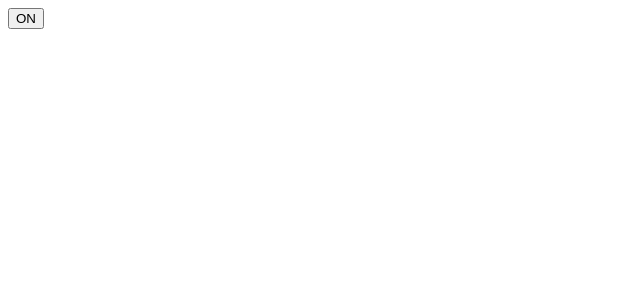
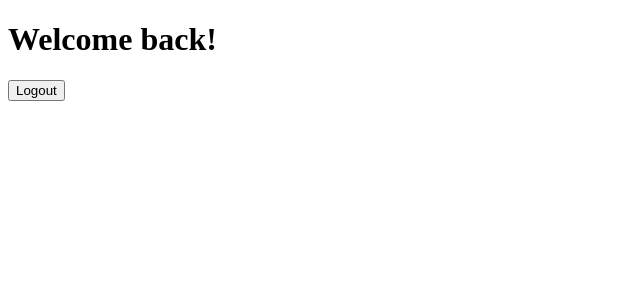
Before and after one commit to rpimienta/react-simple-app, a React (Create React App) app: page / in a window 1280 px wide. Shown: the top 300 px of the page, without its empty margins (0-640 px from the left). Built offline with nearby package versions, Linux system fonts and the light colour scheme.

Commit message:
Conditional Rendering: Login example

```diff
--- a/src/index.js
+++ b/src/index.js
@@ -1,31 +1,71 @@
 import React from 'react';
 import ReactDOM from 'react-dom';
 
-class Toggle extends React.Component{
+function Greeting(props) {
+  const isLoggedIn = props.isLoggedIn;
+  if (isLoggedIn) {
+    return <UserGreeting />;
+  }
+  return <GuestGreeting />;
+}
+
+function UserGreeting(props) {
+  return <h1>Welcome back!</h1>;
+}
+
+function GuestGreeting(props) {
+  return <h1>Please sign up.</h1>;
+}
+
+function LoginButton(props) {
+  return (
+    <button onClick={props.onClick}>
+      Login
+    </button>
+  );
+}
+
+function LogoutButton(props) {
+  return (
+    <button onClick={props.onClick}>
+      Logout
+    </button>
+  );
+}
+
+class LoginControl extends React.Component{
   constructor (props) {
-    super(props);
-    this.state = {isToggleOn : true};
+     super(props);
+     this.handleLoginClick = this.handleLoginClick.bind(this);
+     this.handleLogoutClick = this.handleLogoutClick.bind(this);
+     this.state = {isLoggedIn : true};
+  }
+  handleLoginClick () {
+    this.setState({isLoggedIn: true});
+  }
+  handleLogoutClick () {
+    this.setState({isLoggedIn: false});
+  }
+  render () {
+    const isLoggedIn = this.state.isLoggedIn;
 
-    this.handleClick = this.handleClick.bind(this);
-  }
+    let button = null;
+    if (isLoggedIn) {
+      button = <LogoutButton onClick={this.handleLogoutClick} />;
+    } else {
+      button = <LoginButton onClick={this.handleLoginClick} />;
+    }
 
-  handleClick () {
-    this.setState( prevState => ({
-        isToggleOn: !prevState.isToggleOn
-      })
+    return (
+      <div>
+        <Greeting isLoggedIn={isLoggedIn} />
+        {button}
+      </div>
     );
   }
-  render () {
-    return (
-      <button onClick={this.handleClick}>
-        {this.state.isToggleOn ? 'ON': 'OFF'}
-      </button>
-    )
-  }
-
 }
 
 ReactDOM.render(
-  <Toggle />,
+  <LoginControl />,
   document.getElementById('root')
 );
```
